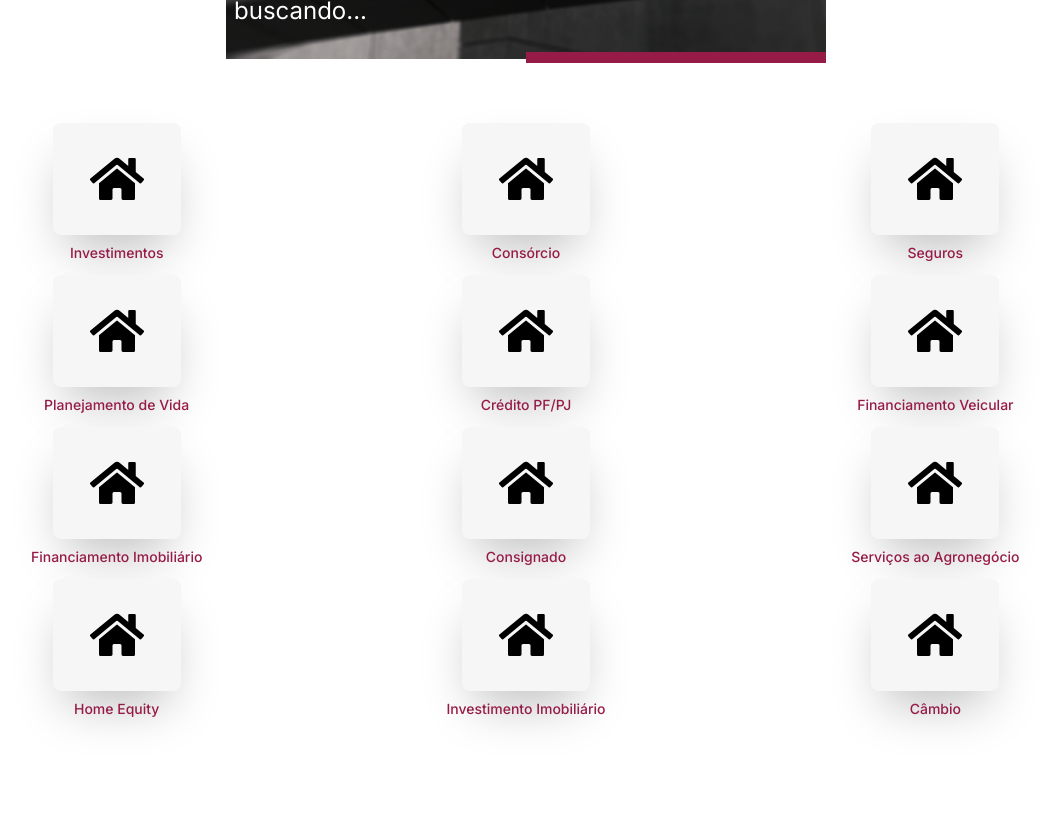
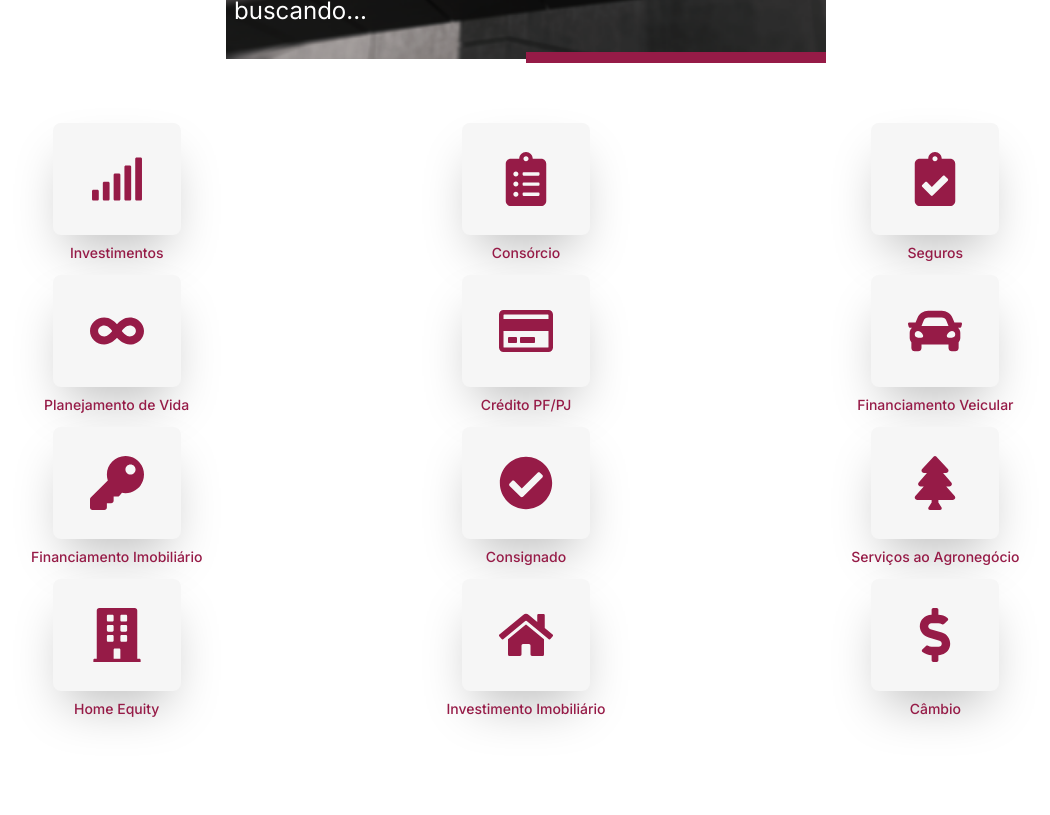
Before and after one commit to nathanpalatin/norweservices, a Next.js app: page / in a window 1280 px wide. Shown: the part 405-1220 px from the top of the page, without its empty margins (114-1164 px from the left). Built offline with nearby package versions, Linux system fonts and the light colour scheme.

Commit message:
finish first step

```diff
--- a/src/app/layout.tsx
+++ b/src/app/layout.tsx
@@ -5,8 +5,8 @@ import './globals.css'
 const inter = Inter({ subsets: ['latin'] })
 
 export const metadata: Metadata = {
-  title: 'Norwe Banking',
-  description: 'Norwe',
+  title: 'Serviços - Norwe Banking',
+  description: 'Aqui estão todos os serviços que Norwe Banking pode te ofecerer.',
 }
 
 export default function RootLayout({
--- a/src/app/page.tsx
+++ b/src/app/page.tsx
@@ -2,7 +2,7 @@ import { Footer } from "@/components/Footer";
 import { Header } from "@/components/Header";
 import { Services } from "@/components/Services";
 
-import { FaHome } from "react-icons/fa"
+import { FaSignal, FaHome, FaClipboardList, FaClipboardCheck, FaInfinity, FaRegCreditCard, FaCar, FaKey, FaCheckCircle, FaTree, FaBuilding, FaDollarSign } from "react-icons/fa"
 
 export default function Home() {
   return (
@@ -12,23 +12,21 @@ export default function Home() {
 
       <div className="container mx-auto mt-8 mb-16 p-4 sm:p-8">
         <div className="grid grid-cols-3 gap-3">
-
-          <Services link="https://" title="Investimentos" icon={FaHome} />
-          <Services link="https://" title="Consórcio" icon={FaHome}  />
-          <Services link="https://" title="Seguros" icon={FaHome}  />
-          <Services link="https://" title="Planejamento de Vida" icon={FaHome}  />
-          <Services link="https://" title="Crédito PF/PJ" icon={FaHome}  />
-          <Services link="https://" title="Financiamento Veicular" icon={FaHome}   />
-          <Services link="https://" title="Financiamento Imobiliário" icon={FaHome} />
-          <Services link="https://" title="Consignado" icon={FaHome}  />
-          <Services link="https://" title="Serviços ao Agronegócio" icon={FaHome}  />
-          <Services link="https://" title="Home Equity" icon={FaHome}  />
+          <Services link="https://" title="Investimentos" icon={FaSignal} />
+          <Services link="https://" title="Consórcio" icon={FaClipboardList}  />
+          <Services link="https://" title="Seguros" icon={FaClipboardCheck}  />
+          <Services link="https://" title="Planejamento de Vida" icon={FaInfinity}  />
+          <Services link="https://" title="Crédito PF/PJ" icon={FaRegCreditCard}  />
+          <Services link="https://" title="Financiamento Veicular" icon={FaCar}   />
+          <Services link="https://" title="Financiamento Imobiliário" icon={FaKey} />
+          <Services link="https://" title="Consignado" icon={FaCheckCircle}  />
+          <Services link="https://" title="Serviços ao Agronegócio" icon={FaTree}  />
+          <Services link="https://" title="Home Equity" icon={FaBuilding}  />
           <Services link="https://" title="Investimento Imobiliário" icon={FaHome}  />
-          <Services link="https://" title="Câmbio" icon={FaHome} />
+          <Services link="https://" title="Câmbio" icon={FaDollarSign} />
         </div>
       </div>
       <Footer />
     </div>
   )
-
 }
--- a/src/components/Services/index.tsx
+++ b/src/components/Services/index.tsx
@@ -15,9 +15,9 @@ export function Services(props: ServiceProps) {
 
       <Link href={props.link} target="_parent" className='flex flex-col items-center'>
          <div className="flex flex-col justify-center w-32 items-center h-28 bg-service rounded-lg shadow-2xl">
-         {React.createElement(props.icon, { size: 54 })}
+         {React.createElement(props.icon, { size: 54, color: '#961B47' })}
          </div>
-            <h1 className="text-title-servce text-sm font-medium text-center mt-2">{props.title}</h1>
+            <h1 className="text-title-service text-sm font-medium text-center mt-2">{props.title}</h1>
       </Link>
    )
 }
--- a/tailwind.config.ts
+++ b/tailwind.config.ts
@@ -10,7 +10,7 @@ const config: Config = {
     extend: {
       colors: {
         'service': '#F6F6F6',
-        'title-servce': '#961B47'
+        'title-service': '#961B47'
       },
     },
   },
```
